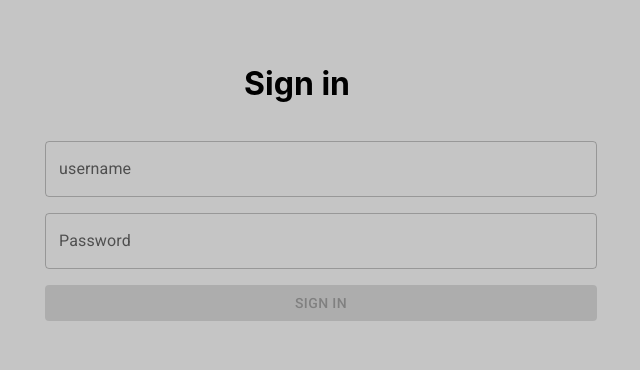
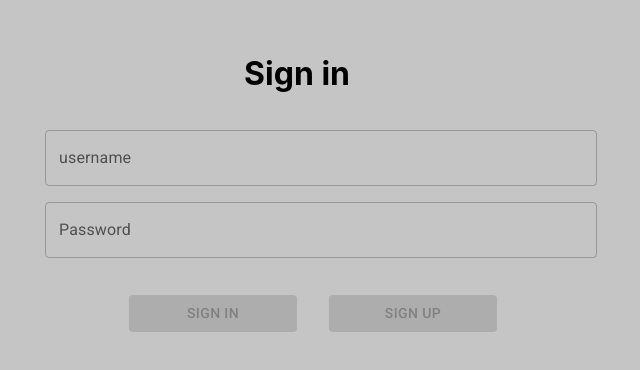
Before and after one commit to huasmc/shop-react-reduxtk, a React (Create React App) app: page / in a window 1280 px wide. Shown: the part 194-564 px from the top of the page, without its empty margins (319-959 px from the left). Built offline with nearby package versions, Linux system fonts and the light colour scheme.

Commit message:
feat: sign-up

```diff
--- a/src/features/assets/UI_STRINGS.js
+++ b/src/features/assets/UI_STRINGS.js
@@ -3,4 +3,5 @@ export const UI_STRINGS = {
 	LOADING: "Loading",
 	SUCESS: "Success",
 	BUY: "Buy",
+	SIGN_UP: "Sign up",
 };
--- a/src/features/common/StatusComponent.js
+++ /dev/null
@@ -1,11 +0,0 @@
-import { Grid } from "@mui/material";
-
-const StatusComponent = ({ message }) => {
-	return (
-		<Grid container spacing={2}>
-			<h1>{message}</h1>
-		</Grid>
-	);
-};
-
-export default StatusComponent;
--- a/src/features/signIn/SignInContainer.js
+++ b/src/features/signIn/SignInContainer.js
@@ -1,20 +1,21 @@
-import { Box, Button, Grid, TextField } from "@mui/material";
+import { Box, Snackbar } from "@mui/material";
 import { memo, useCallback, useEffect, useState } from "react";
 import { useDispatch, useSelector } from "react-redux";
-import { UI_STRINGS } from "../assets/UI_STRINGS";
-import StatusComponent from "../common/StatusComponent";
 import { useNavigate } from "react-router-dom";
 import {
 	selectSignInLoading,
-	selectSignInSuccess,
+	selectSignInMessage,
 	selectSignInUser,
 	signInAsyncThunk,
+	signUpAsyncThunk,
 } from "./SignInSlice";
 import { isAuthenticated } from "../../service/isAuthenticated";
+import SignInComponent from "./components/SignInComponent";
 
 const SignInContainer = () => {
 	const loading = useSelector(selectSignInLoading);
-	const success = useSelector(selectSignInSuccess);
+	const message = useSelector(selectSignInMessage);
+	const [signUpSnackbar, setSignUpSnackbar] = useState(false);
 	const user = useSelector(selectSignInUser);
 	const [username, setUsername] = useState();
 	const [password, setPassword] = useState();
@@ -23,8 +24,13 @@ const SignInContainer = () => {
 
 	const onSignInClick = useCallback(() => {
 		if (!loading && username && password) {
-			console.log(username, password);
 			dispatch(signInAsyncThunk({ username, password }));
+		}
+	}, [username, password, loading, dispatch]);
+
+	const onSignUpClick = useCallback(() => {
+		if (!loading && username && password) {
+			dispatch(signUpAsyncThunk({ username, password }));
 		}
 	}, [username, password, loading, dispatch]);
 
@@ -34,6 +40,12 @@ const SignInContainer = () => {
 		}
 	}, [user, navigate]);
 
+	useEffect(() => {
+		if (message !== "") setSignUpSnackbar(true);
+	}, [message]);
+
+	const handleSnackbarClose = () => setSignUpSnackbar(false);
+
 	return (
 		<Box
 			sx={{
@@ -42,46 +54,19 @@ const SignInContainer = () => {
 				height: "100vh",
 			}}
 		>
-			{!loading && !success && (
-				<Grid container spacing={2}>
-					<Grid container spacing={4} justifyContent="center">
-						<h1>{UI_STRINGS.SIGN_IN}</h1>
-					</Grid>
-					<Grid item xs={12}>
-						<TextField
-							onChange={(event) => setUsername(event.target.value)}
-							id="username"
-							label="username"
-							variant="outlined"
-							fullWidth
-						/>
-					</Grid>
-					<Grid item xs={12}>
-						<TextField
-							onChange={(event) => setPassword(event.target.value)}
-							id="password"
-							label="Password"
-							variant="outlined"
-							fullWidth
-						/>
-					</Grid>
-					<Grid item xs={12}>
-						<Button
-							onClick={onSignInClick}
-							disabled={!username || !password}
-							variant="contained"
-							fullWidth
-						>
-							{UI_STRINGS.SIGN_IN}
-						</Button>
-					</Grid>
-				</Grid>
-			)}
-			{loading && !success && (
-				<StatusComponent
-					message={loading && !success ? UI_STRINGS.LOADING : UI_STRINGS.SUCESS}
-				/>
-			)}
+			<SignInComponent
+				setUsername={setUsername}
+				setPassword={setPassword}
+				onSignInClick={onSignInClick}
+				onSignUpClick={onSignUpClick}
+				isButtonDisabled={!username || !password}
+			/>
+			<Snackbar
+				open={signUpSnackbar}
+				autoHideDuration={3000}
+				onClose={handleSnackbarClose}
+				message={message}
+			/>
 		</Box>
 	);
 };
--- a/src/features/signIn/SignInSlice.js
+++ b/src/features/signIn/SignInSlice.js
@@ -1,32 +1,50 @@
 import { createAsyncThunk, createSlice } from "@reduxjs/toolkit";
 import { ENDPOINTS } from "../../service/constants";
 import { post } from "../../service/rest";
+import { UI_STRINGS } from "../assets/UI_STRINGS";
 
 export const signInAsyncThunk = createAsyncThunk("sign-in", async (body) => {
-	const response = await post(ENDPOINTS.SIGN_IN, {
-		username: body.username,
-		password: body.password,
-	});
-	const data = await response.json();
-	return data;
+	const response = await post(ENDPOINTS.SIGN_IN, body);
+	return await response.json();
+});
+
+export const signUpAsyncThunk = createAsyncThunk("sign-up", async (body) => {
+	const response = await post(ENDPOINTS.SIGN_UP, body);
+	return await response.json();
 });
 
 const signInSlice = createSlice({
 	name: "signIn",
-	initialState: { loading: false, success: null, user: null },
+	initialState: { loading: false, success: null, user: null, message: "" },
 	reducers: {},
 	extraReducers: (builder) => {
 		builder.addCase(signInAsyncThunk.pending, (state, action) => {
 			state.loading = true;
+			state.message = UI_STRINGS.LOADING;
 		});
 		builder.addCase(signInAsyncThunk.fulfilled, (state, action) => {
 			state.loading = false;
-			state.success = true;
 			const { payload } = action;
 			state.user = payload;
 		});
 		builder.addCase(signInAsyncThunk.rejected, (state, action) => {
 			state.loading = false;
+			state.success = false;
+		});
+		builder.addCase(signUpAsyncThunk.pending, (state, action) => {
+			state.loading = true;
+			state.message = UI_STRINGS.LOADING;
+		});
+		builder.addCase(signUpAsyncThunk.fulfilled, (state, action) => {
+			state.loading = false;
+			state.success = true;
+			const { payload } = action;
+			state.message = payload.message;
+			state.user = payload;
+		});
+		builder.addCase(signUpAsyncThunk.rejected, (state, action) => {
+			state.loading = false;
+			console.log(action);
 			state.success = false;
 		});
 	},
@@ -35,4 +53,5 @@ const signInSlice = createSlice({
 export const selectSignInLoading = (state) => state.signInReducer.loading;
 export const selectSignInSuccess = (state) => state.signInReducer.success;
 export const selectSignInUser = (state) => state.signInReducer.user;
+export const selectSignInMessage = (state) => state.signInReducer.message;
 export default signInSlice.reducer;
--- /dev/null
+++ b/src/features/signIn/components/SignInComponent.js
@@ -0,0 +1,77 @@
+import { Box, Button, Grid, TextField } from "@mui/material";
+import { memo } from "react";
+import { UI_STRINGS } from "../../assets/UI_STRINGS";
+
+const SignInComponent = ({
+	setUsername,
+	setPassword,
+	onSignInClick,
+	onSignUpClick,
+	isButtonDisabled,
+}) => {
+	return (
+		<Box
+			sx={{
+				display: "flex",
+				alignItems: "center",
+				height: "100vh",
+			}}
+		>
+			{
+				<Grid container spacing={2}>
+					<Grid container spacing={4} justifyContent="center">
+						<h1>{UI_STRINGS.SIGN_IN}</h1>
+					</Grid>
+					<Grid item xs={12}>
+						<TextField
+							onChange={(event) => setUsername(event.target.value)}
+							id="username"
+							label="username"
+							variant="outlined"
+							fullWidth
+						/>
+					</Grid>
+					<Grid item xs={12}>
+						<TextField
+							onChange={(event) => setPassword(event.target.value)}
+							id="password"
+							label="Password"
+							variant="outlined"
+							type="password"
+							fullWidth
+						/>
+					</Grid>
+					<Grid
+						container
+						spacing={4}
+						justifyContent="center"
+						style={{ marginTop: "5px" }}
+					>
+						<Grid item xs={4}>
+							<Button
+								onClick={onSignInClick}
+								disabled={isButtonDisabled}
+								variant="contained"
+								fullWidth
+							>
+								{UI_STRINGS.SIGN_IN}
+							</Button>
+						</Grid>
+						<Grid item xs={4}>
+							<Button
+								onClick={onSignUpClick}
+								disabled={isButtonDisabled}
+								variant="contained"
+								fullWidth
+							>
+								{UI_STRINGS.SIGN_UP}
+							</Button>
+						</Grid>
+					</Grid>
+				</Grid>
+			}
+		</Box>
+	);
+};
+
+export default memo(SignInComponent);
--- a/src/service/constants.js
+++ b/src/service/constants.js
@@ -4,5 +4,5 @@ export const SHOP_BASE_URL = "https://dummyjson.com";
 export const ENDPOINTS = {
 	SIGN_IN: `${NEST_BASE_URL}/users/sign-in`,
 	SHOP_PRODUCTS: `${SHOP_BASE_URL}/products?`,
-	IS_AUTHENTICATED: `${NEST_BASE_URL}/users/authenticated`,
+	SIGN_UP: `${NEST_BASE_URL}/users/register`,
 };
--- a/src/service/rest.js
+++ b/src/service/rest.js
@@ -30,6 +30,8 @@ export const post = async (url, body) => {
 		.then((response) => {
 			if (response.ok) {
 				return response;
+			} else if (response.status === 409) {
+				return response;
 			} else {
 				throw new Error();
 			}
@@ -38,6 +40,6 @@ export const post = async (url, body) => {
 			if (data) return data;
 		})
 		.catch((error) => {
-			throw new Error();
+			throw new Error(error);
 		});
 };
```
